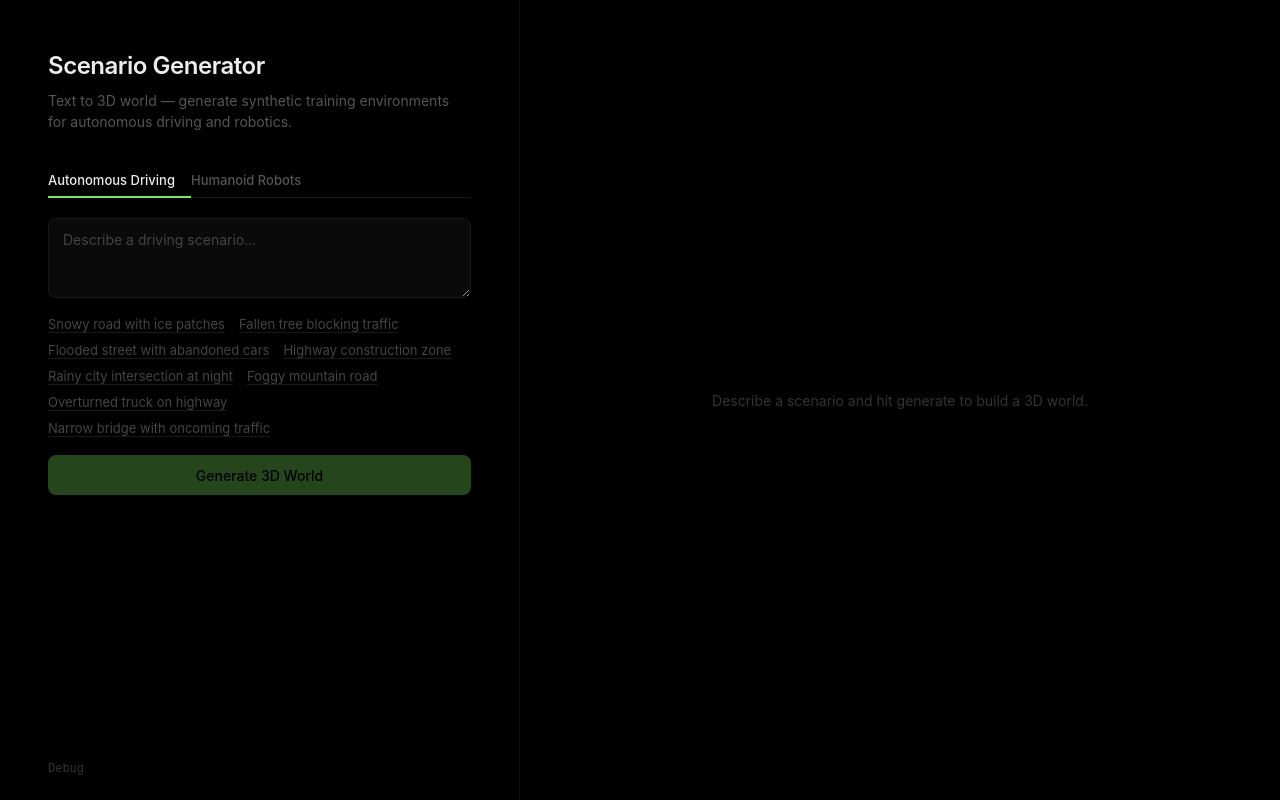
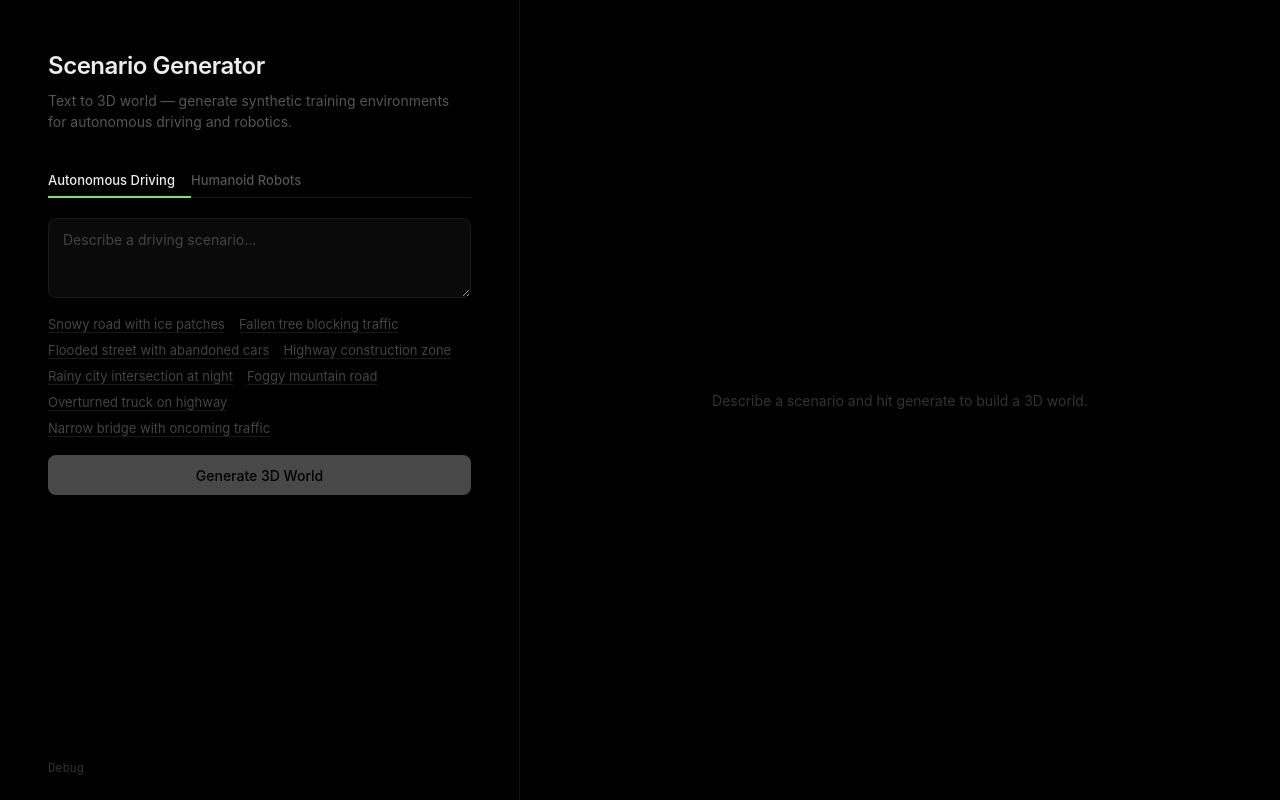
Before and after one commit to kyan-yang/Mirage, a React (Vite) app in the folder v3/frontend/: page / in a window 1280 px wide. Built offline with nearby package versions, Linux system fonts and the light colour scheme; a web font is replaced by a local one.

Commit message:
style: white generate button, reserve green for subtle highlights only

```diff
--- a/v3/frontend/src/App.css
+++ b/v3/frontend/src/App.css
@@ -212,13 +212,13 @@ body {
   border: none;
   border-radius: 8px;
   cursor: pointer;
-  background: var(--green);
+  background: #ededed;
   color: #000;
-  transition: opacity 0.15s;
+  transition: background 0.15s;
   font-family: inherit;
 }
 .generate-btn:hover {
-  opacity: 0.9;
+  background: #fff;
 }
 .generate-btn:disabled {
   opacity: 0.3;
```
